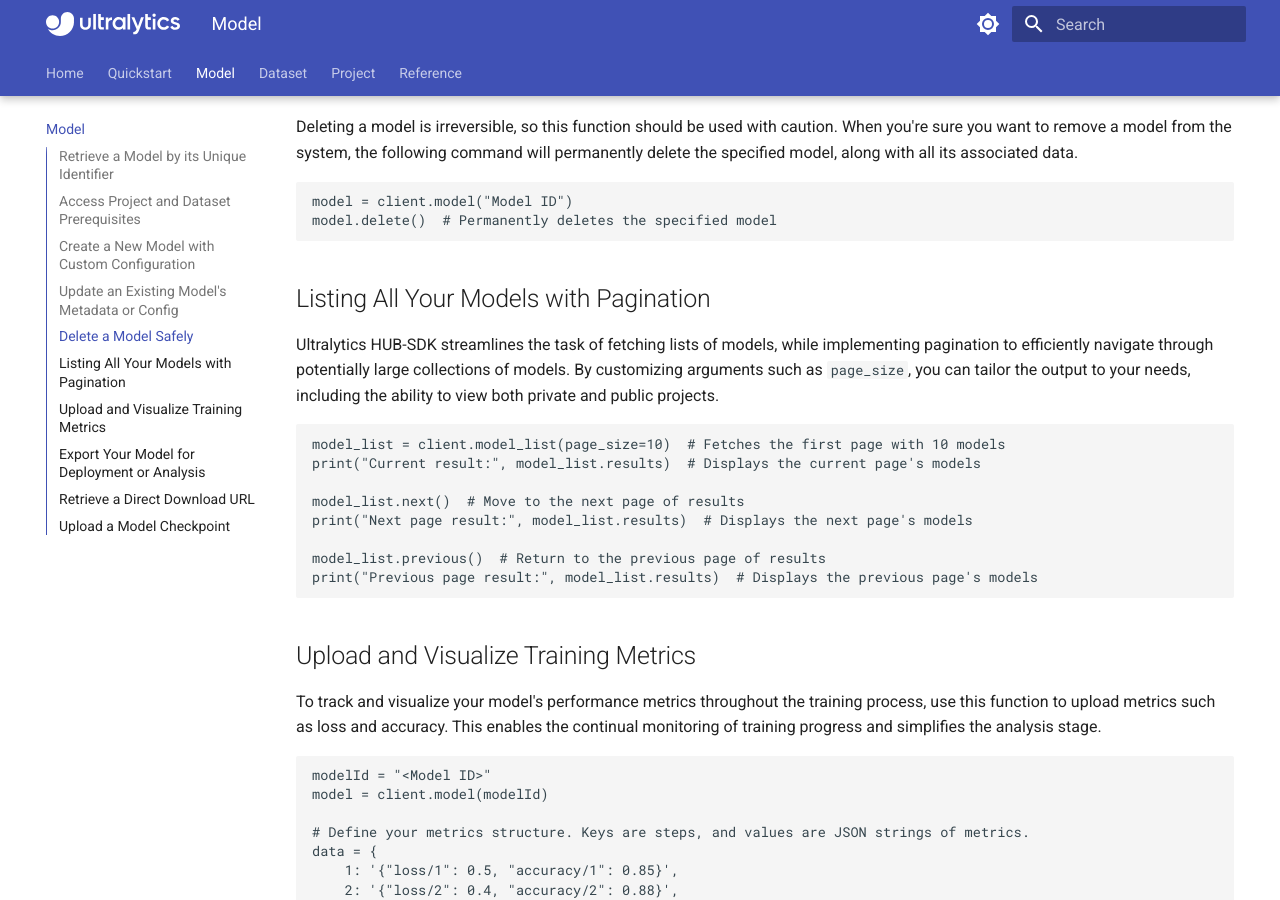
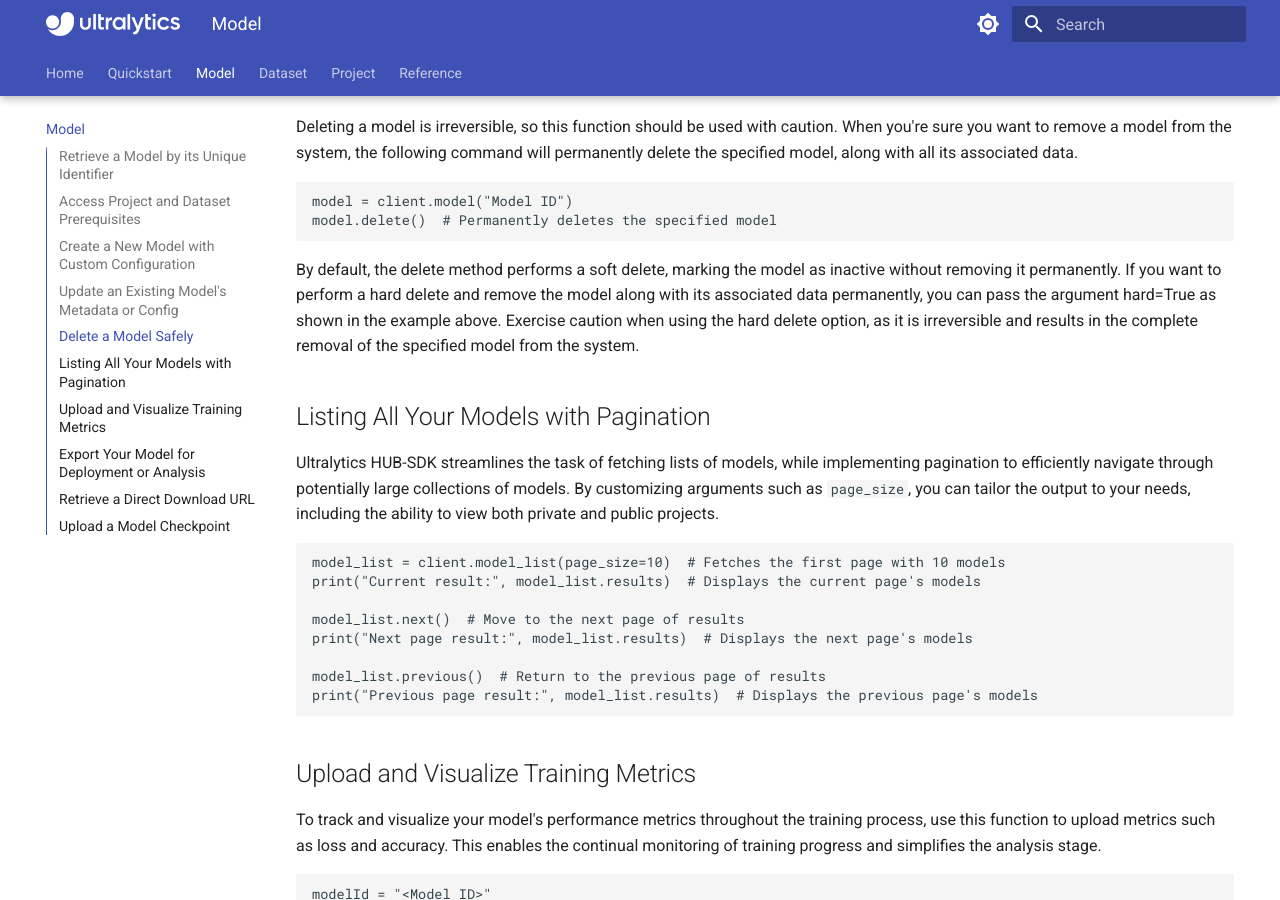
Before and after one commit to ultralytics/hub-sdk, an MkDocs documentation site: the page built from docs/model.md, in a window 1280 px wide and 900 px high, scrolled down 1551 px. Built offline with MkDocs 1.6.1 and Material for MkDocs 9.7.7, drawn with Linux system fonts in a browser that asks for light colours.

Commit message:
Update docs/model.md
Co-authored-by: Hassaan Farooq <103611273+hassaanfarooq01@users.noreply.github.com>

````diff
--- a/docs/model.md
+++ b/docs/model.md
@@ -65,6 +65,7 @@
 model = client.model("Model ID")
 model.delete()  # Permanently deletes the specified model
 ```
+By default, the delete method performs a soft delete, marking the model as inactive without removing it permanently. If you want to perform a hard delete and remove the model along with its associated data permanently, you can pass the argument hard=True as shown in the example above. Exercise caution when using the hard delete option, as it is irreversible and results in the complete removal of the specified model from the system.
 
 ## Listing All Your Models with Pagination
 
````
